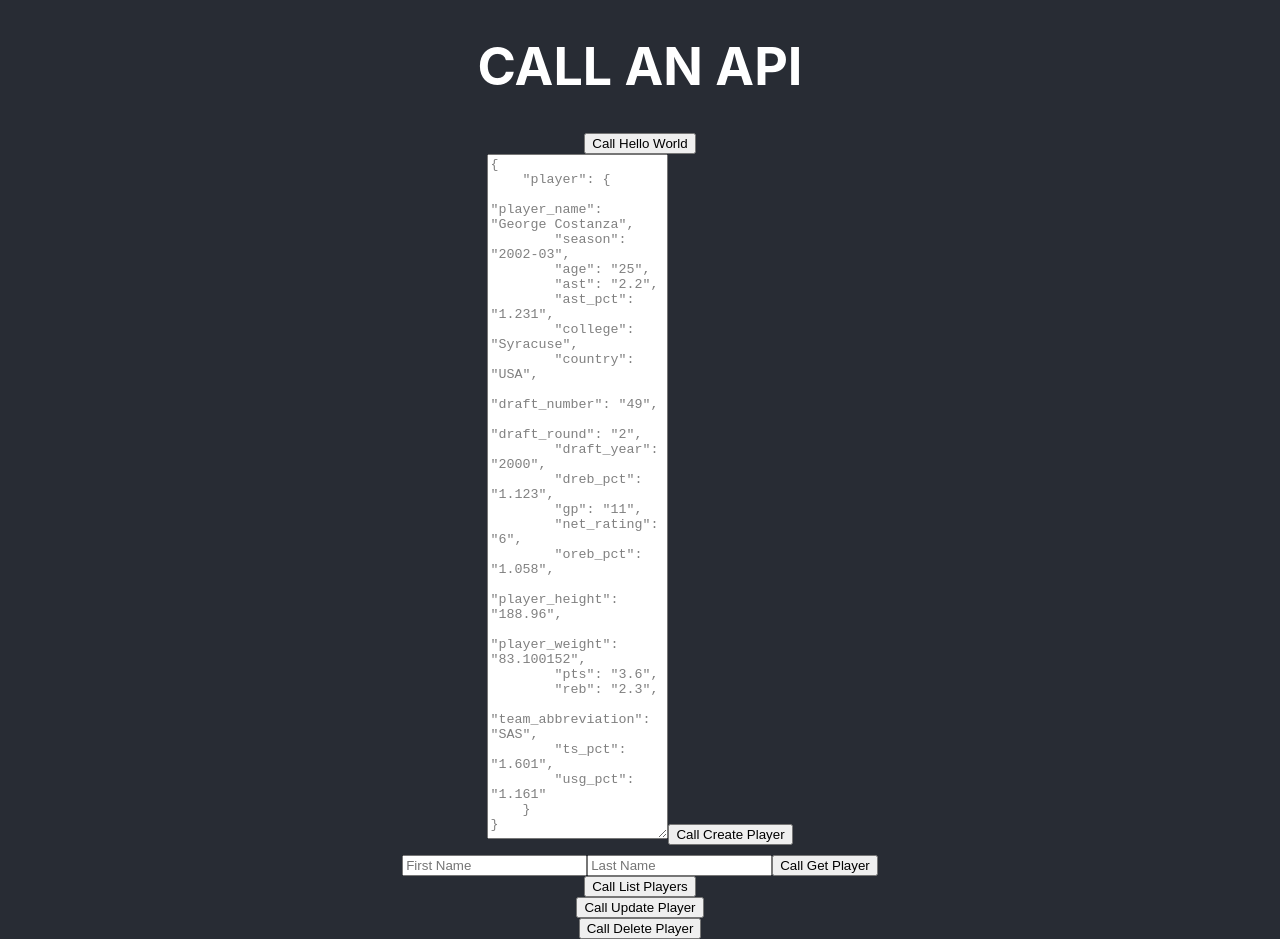
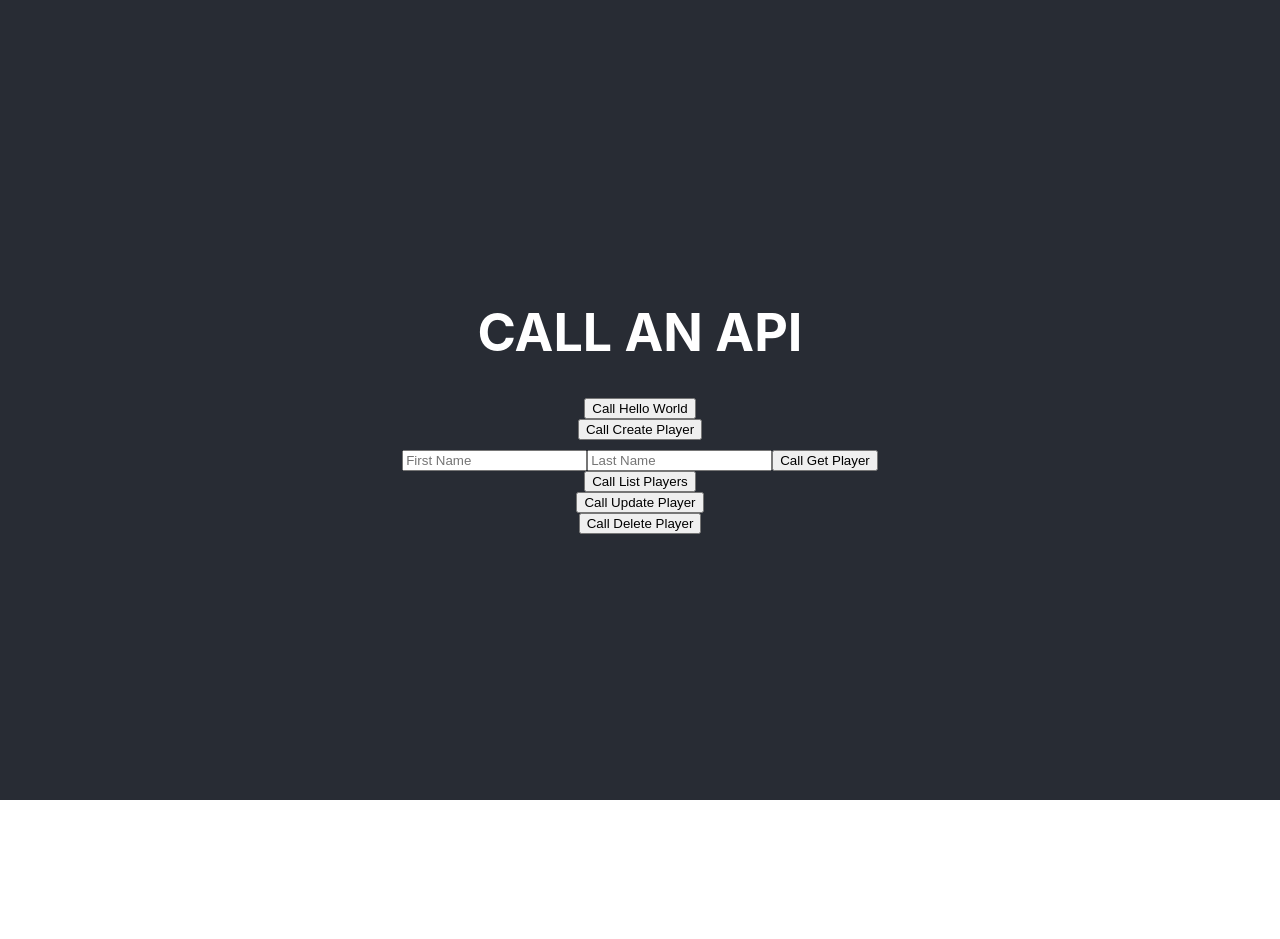
Before and after one commit to timpugh/sam-frontend, a React (Create React App) app: page / in a window 1280 px wide. After the commit the page ends 800 px from the top, so only its background shows below. Built offline with nearby package versions, Linux system fonts and the light colour scheme.

Commit message:
Fix displaying of responses

```diff
--- a/src/App.js
+++ b/src/App.js
@@ -1,43 +1,10 @@
-import React, { useState, useEffect, useRef } from 'react';
+import React, { useState } from 'react';
 import './App.css';
 import PlayerInfo from './PlayerInfo';
 
 function App() {
   const [showResult, setShowResult] = useState(false);
   const [apiMessage, setApiMessage] = useState("");
-  const [createPlayerData, setCreatePlayerData] = useState(`{
-    "player": {
-        "player_name": "George Costanza",
-        "season": "2002-03",
-        "age": "25",
-        "ast": "2.2",
-        "ast_pct": "1.231",
-        "college": "Syracuse",
-        "country": "USA",
-        "draft_number": "49",
-        "draft_round": "2",
-        "draft_year": "2000",
-        "dreb_pct": "1.123",
-        "gp": "11",
-        "net_rating": "6",
-        "oreb_pct": "1.058",
-        "player_height": "188.96",
-        "player_weight": "83.100152",
-        "pts": "3.6",
-        "reb": "2.3",
-        "team_abbreviation": "SAS",
-        "ts_pct": "1.601",
-        "usg_pct": "1.161"
-    }
-}`);
-  const textareaCreatePlayerRef  = useRef(null);
-  useEffect(() => {
-    const textarea = textareaCreatePlayerRef.current;
-    if (textarea) {
-      textarea.style.height = 'auto';
-      textarea.style.height = `${textarea.scrollHeight}px`;
-    }
-  }, []);
 
   const helloWorld = async () => {
 
@@ -57,11 +24,6 @@ function App() {
 
     console.log(process.env.REACT_APP_ENDPOINT);
     const response = await fetch(`${process.env.REACT_APP_ENDPOINT}players`, {
-      method: 'POST',
-      headers: {
-        'Content-Type': 'application/json'
-      },
-      body: createPlayerData,
       mode: 'cors'
     });
 
@@ -138,16 +100,7 @@ function App() {
       <header className="App-header">
         <h1>CALL AN API</h1>
         <button onClick={helloWorld}>Call Hello World</button>
-        <div>
-          <textarea
-            value={createPlayerData}
-            onChange={(e) => setCreatePlayerData(e.target.value)}
-            rows={1}
-            style={{ resize: 'vertical', color: createPlayerData.startsWith('{') ? 'gray' : 'inherit' }}
-            ref={textareaCreatePlayerRef}
-          />
-          <button onClick={createPlayer}>Call Create Player</button>
-        </div>
+        <button onClick={createPlayer}>Call Create Player</button>
         <div>
           <input
             type="text"
```
